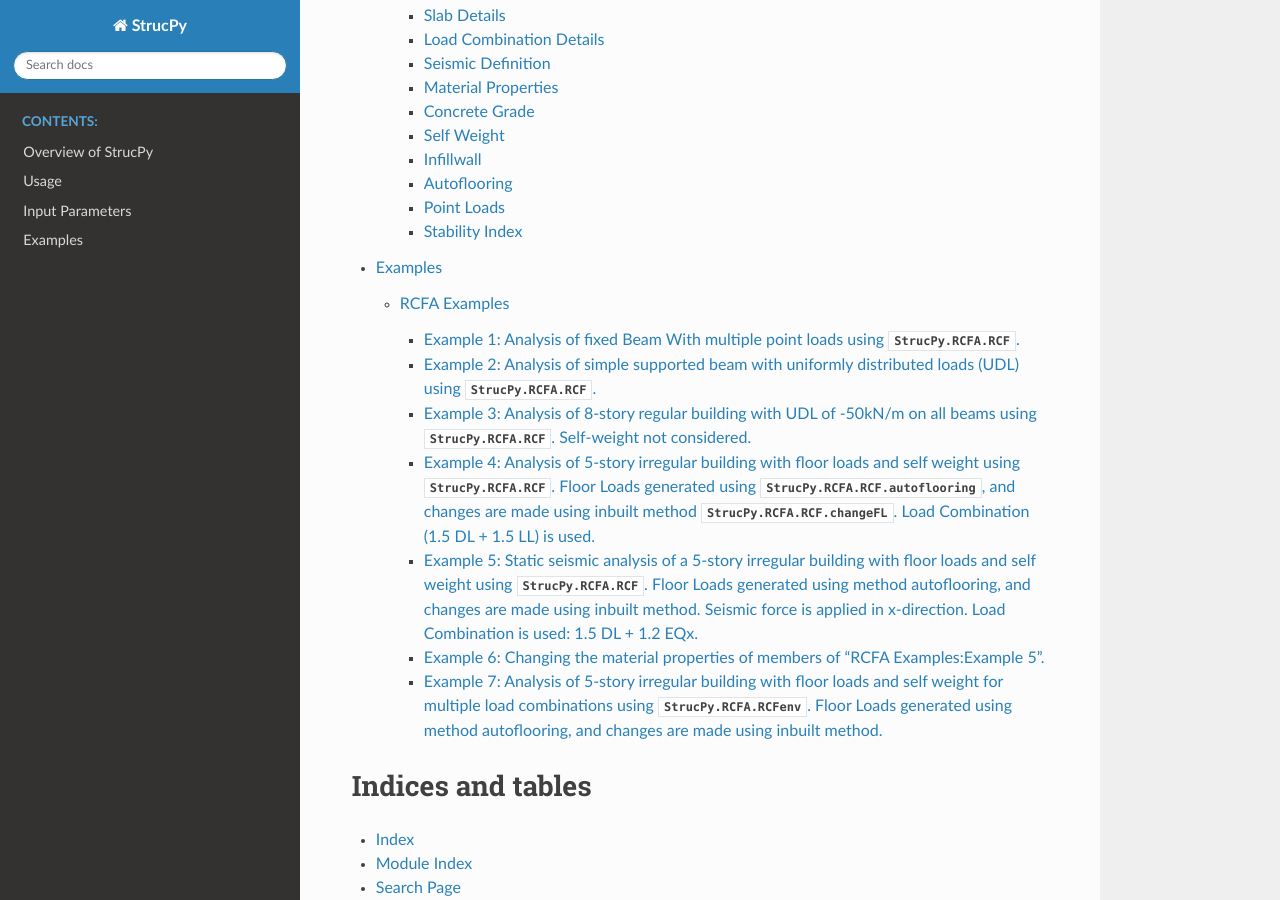
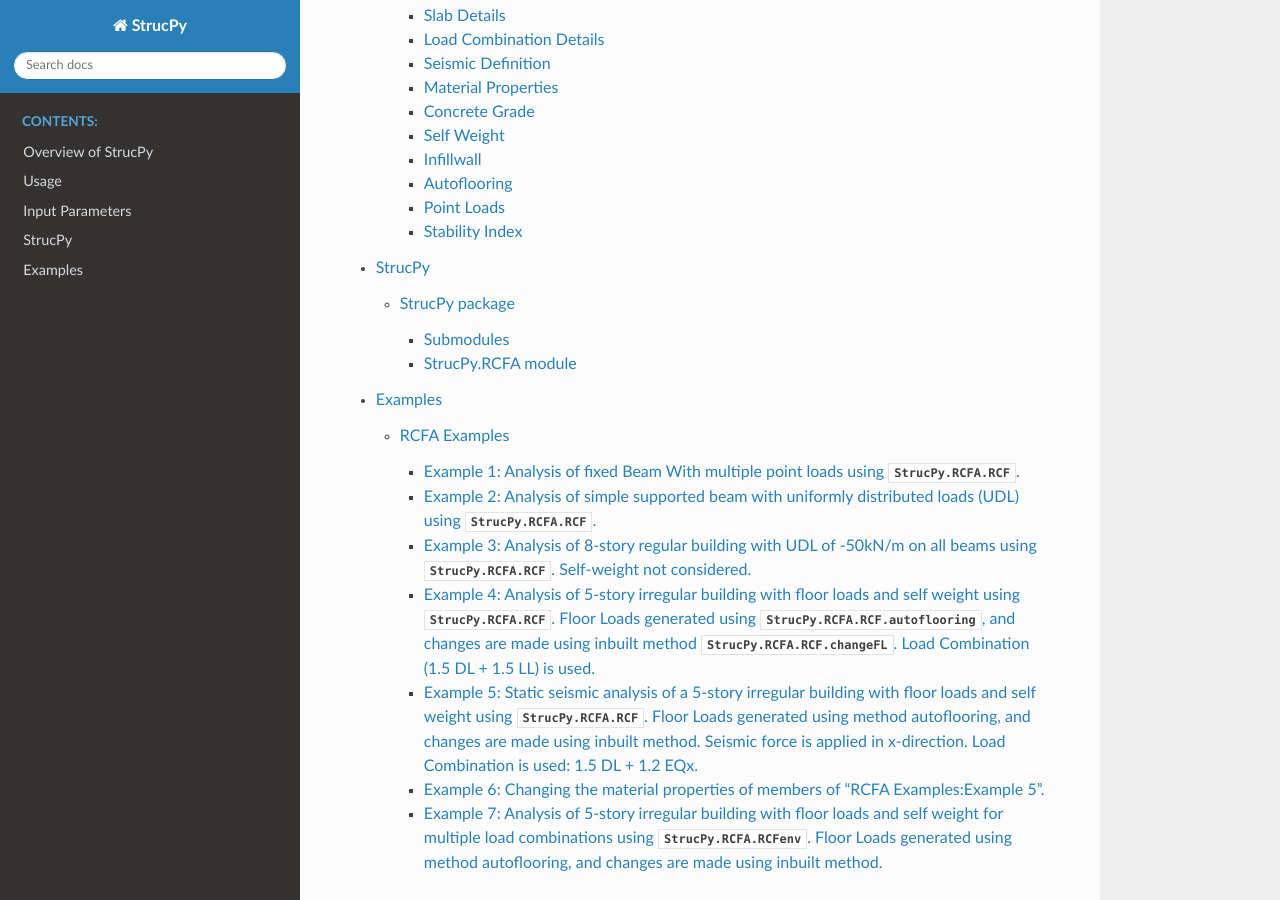
Before and after one commit to TabishIzhar/StrucPy, a Sphinx documentation site: the page built from docs/source/index.rst, in a window 1280 px wide and 900 px high, scrolled down 636 px. Built offline with Sphinx 7.4.7 and the Read the Docs theme 2.0.0, drawn with Linux system fonts in a browser that asks for light colours.

Commit message:
Initial commit

```diff
--- /dev/null
+++ b/docs/source/StrucPy.rst
@@ -0,0 +1,13 @@
+StrucPy package
+===============
+
+Submodules
+----------
+
+StrucPy.RCFA module
+-------------------
+
+.. automodule:: StrucPy.RCFA
+   :members:
+   :undoc-members:
+   :show-inheritance:
--- a/docs/source/conf.py
+++ b/docs/source/conf.py
@@ -5,7 +5,7 @@
 
 import os
 import sys
-sys.path.insert(0, os.path.abspath('../../StrucPy'))       # ../../ two directories up RCFA.py
+sys.path.insert(0, os.path.abspath('../../'))       # ../../ two directories up RCFA.py
 
 # -- Project information -----------------------------------------------------
 # https://www.sphinx-doc.org/en/master/usage/configuration.html#project-information
@@ -18,11 +18,12 @@
 # -- General configuration ---------------------------------------------------
 # https://www.sphinx-doc.org/en/master/usage/configuration.html#general-configuration
 
-autoapi_dirs = ['../../StrucPy']
-autoapi_options =  [ 'members', 'show-inheritance', 'show-module-summary']
+# autoapi_dirs = ['../../StrucPy']
+# autoapi_options =  [ 'members', 'show-inheritance', 'show-module-summary']
 
-extensions = ['sphinx.ext.autosectionlabel',
-              'autoapi.extension']        #'sphinx.ext.autodoc',
+extensions = ['sphinx.ext.autodoc',
+
+              'sphinx.ext.autosectionlabel']                     # 'autoapi.extension',
 
 autosectionlabel_prefix_document = True
 templates_path = ['_templates']
--- a/docs/source/index.rst
+++ b/docs/source/index.rst
@@ -13,6 +13,7 @@
    Overview of StrucPy
    usage
    Input Parameters
+   modules
    Examples
 
 
--- /dev/null
+++ b/docs/source/modules.rst
@@ -0,0 +1,7 @@
+StrucPy
+=======
+
+.. toctree::
+   :maxdepth: 4
+
+   StrucPy
```
